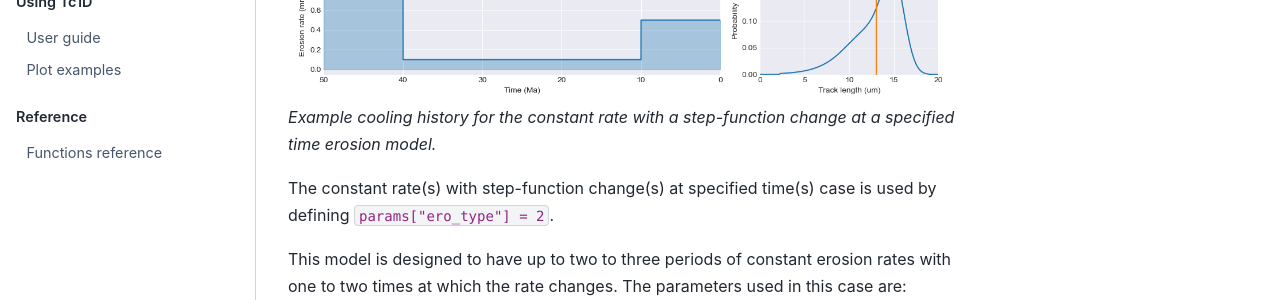
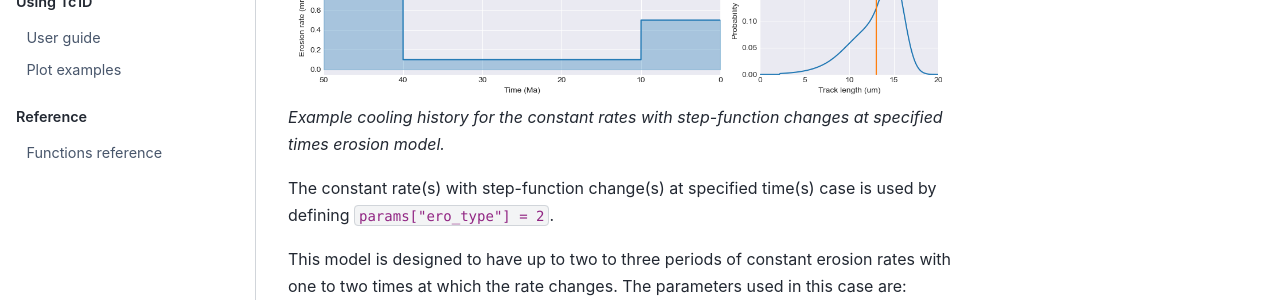
Before and after one commit to HUGG/TC1D, a Sphinx documentation site: the page built from docs/source/erosion-models.md, in a window 1280 px wide and 900 px high, scrolled down 2871 px. Shown: the part 153-453 px from the top of the window. Built offline with Sphinx 7.4.7 and the Sphinx Book theme 1.1.4, drawn with Linux system fonts in a browser that asks for light colours.

Commit message:
Minor edit

```diff
--- a/docs/source/erosion-models.md
+++ b/docs/source/erosion-models.md
@@ -71,7 +71,7 @@
 ### Type 2: Constant rate(s) with step-function change(s) at specified time(s)
 
 ![Step-function change in erosion rate model example](png/cooling_hist_erotype2.png)<br/>
-*Example cooling history for the constant rate with a step-function change at a specified time erosion model.*
+*Example cooling history for the constant rates with step-function changes at specified times erosion model.*
 
 The constant rate(s) with step-function change(s) at specified time(s) case is used by defining `params["ero_type"] = 2`.
 
```
